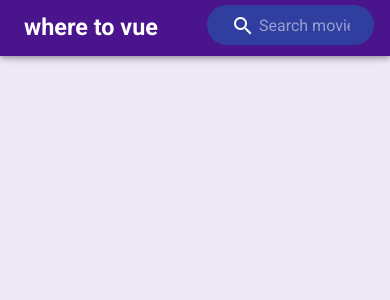
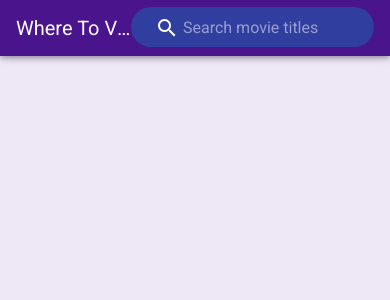
Before and after one commit to Patchrik/movie-vuer, a Vue app: page / in a window 390 px wide. Shown: the top 300 px of the page. Built offline with nearby package versions, Linux system fonts and the light colour scheme.

Commit message:
just set up the app to work on a mobile device better.

```diff
--- a/src/components/AppHeader.vue
+++ b/src/components/AppHeader.vue
@@ -1,13 +1,7 @@
 <template>
-  <v-app-bar app color="primary" dark>
-    <v-row justify="space-between" align="center">
-      <v-col :xs="6" :sm="6" :md="6" :lg="6" :xl="6">
-        <div class="d-flex align-center title-header">
-          <h1 class="ma-1 pa-1">where to vue</h1>
-        </div>
-      </v-col>
-
-      <v-col :sm="2" class="mt-5">
+  <v-app-bar v-if="!isMobile" app color="primary" dark>
+    <v-app-bar-title>Where To Vue</v-app-bar-title>
+    <v-spacer></v-spacer>
     <form @submit.prevent="handleSubmit">
       <v-text-field
         v-model="query"
@@ -17,11 +11,23 @@
         placeholder="Search movie titles"
         background-color="indigo darken-2"
         prepend-inner-icon="mdi-magnify"
-            class="search-box"
+        class="mt-6"
       ></v-text-field>
     </form>
-      </v-col>
-    </v-row>
+  </v-app-bar>
+  <v-app-bar v-else app color="primary" dark>
+    <form @submit.prevent="handleSubmit">
+      <v-text-field
+        v-model="query"
+        dense
+        rounded
+        filled
+        placeholder="Where To Vue"
+        background-color="indigo darken-2"
+        prepend-inner-icon="mdi-magnify"
+        class="mt-6 ml-15"
+      ></v-text-field>
+    </form>
   </v-app-bar>
 </template>
 
@@ -41,6 +47,16 @@
         this.searchMovies(this.query);
       },
     },
+    computed: {
+      isMobile() {
+        let screenWidth = screen.width;
+        if (screenWidth < 600) {
+          return true;
+        } else {
+          return false;
+        }
+      },
+    },
   };
 </script>
 
```
Lines whose indentation alone changed are shown as unchanged.
